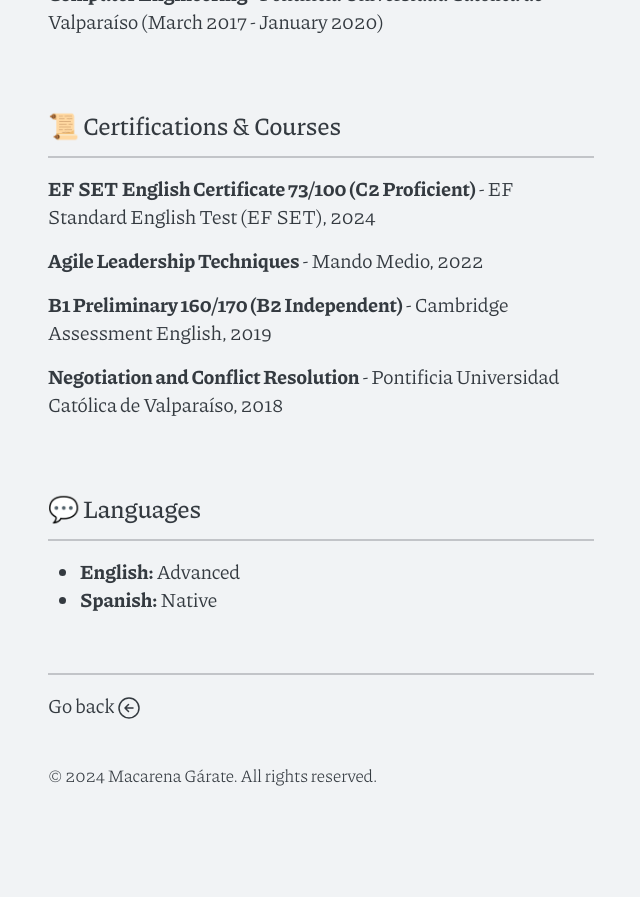
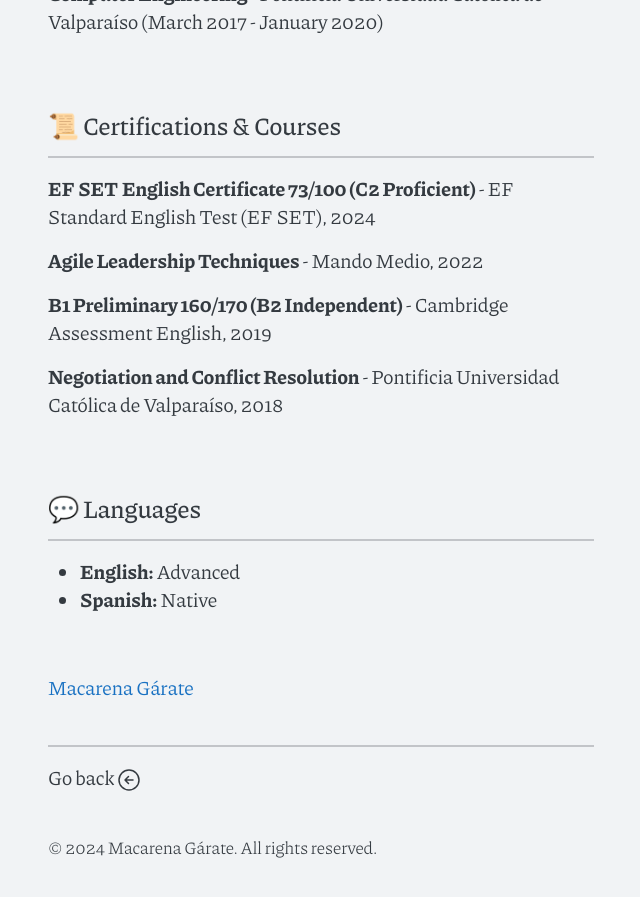
Before and after one commit to mgaratem/mgaratem.github.io, a Jekyll site: the page built from resume.md, in a window 1280 px wide and 900 px high, scrolled down 1570 px. Shown: the top 897 px of the window, without its empty margins (319-959 px from the left). Built offline with Jekyll 4.4.1, drawn with Linux system fonts in a browser that asks for light colours; comment, search, counter and statistics services are not loaded; before the commit the page ends 2398 px from its top, so only the background shows below that.

Commit message:
:lipstick: linkedin badge added

```diff
--- a/_includes/head.html
+++ b/_includes/head.html
@@ -18,7 +18,6 @@
   <link rel="icon" type="image/png" sizes="32x32" href="{{ '/assets/favicon-32x32.png' | prepend: site.url }}">
   <link rel="icon" type="image/png" sizes="16x16" href="{{ '/assets/favicon-16x16.png' | prepend: site.url }}">
   <link rel="manifest" href="{{ '/assets/site.webmanifest' | prepend: site.url }}">
-  <link rel="alternate" type="application/atom+xml" title="{{ site.title }}" href="{{ '/atom.xml' | prepend: site.url }}">
 
   {% seo title=false %}
 </head>
--- /dev/null
+++ b/_includes/linkedin.html
@@ -0,0 +1,5 @@
+<script src="https://platform.linkedin.com/badges/js/profile.js" defer type="text/javascript"></script>
+
+<div class="badge-base LI-profile-badge" data-locale="en_EN" data-size="large" data-theme="dark" data-type="HORIZONTAL" data-vanity="mgaratem" data-version="v1">
+    <a class="badge-base__link LI-simple-link" href="https://cl.linkedin.com/in/mgaratem?trk=profile-badge">Macarena Gárate</a>
+</div>
--- a/resume.md
+++ b/resume.md
@@ -61,6 +61,10 @@
 * <strong>Spanish:</strong> Native
 
 <br>
+
+{% include linkedin.html %}
+
+<br>
 * * *
 
 Go back [{% include svg/arrow-left-circled.svg %}]({{ site.url }})
```
